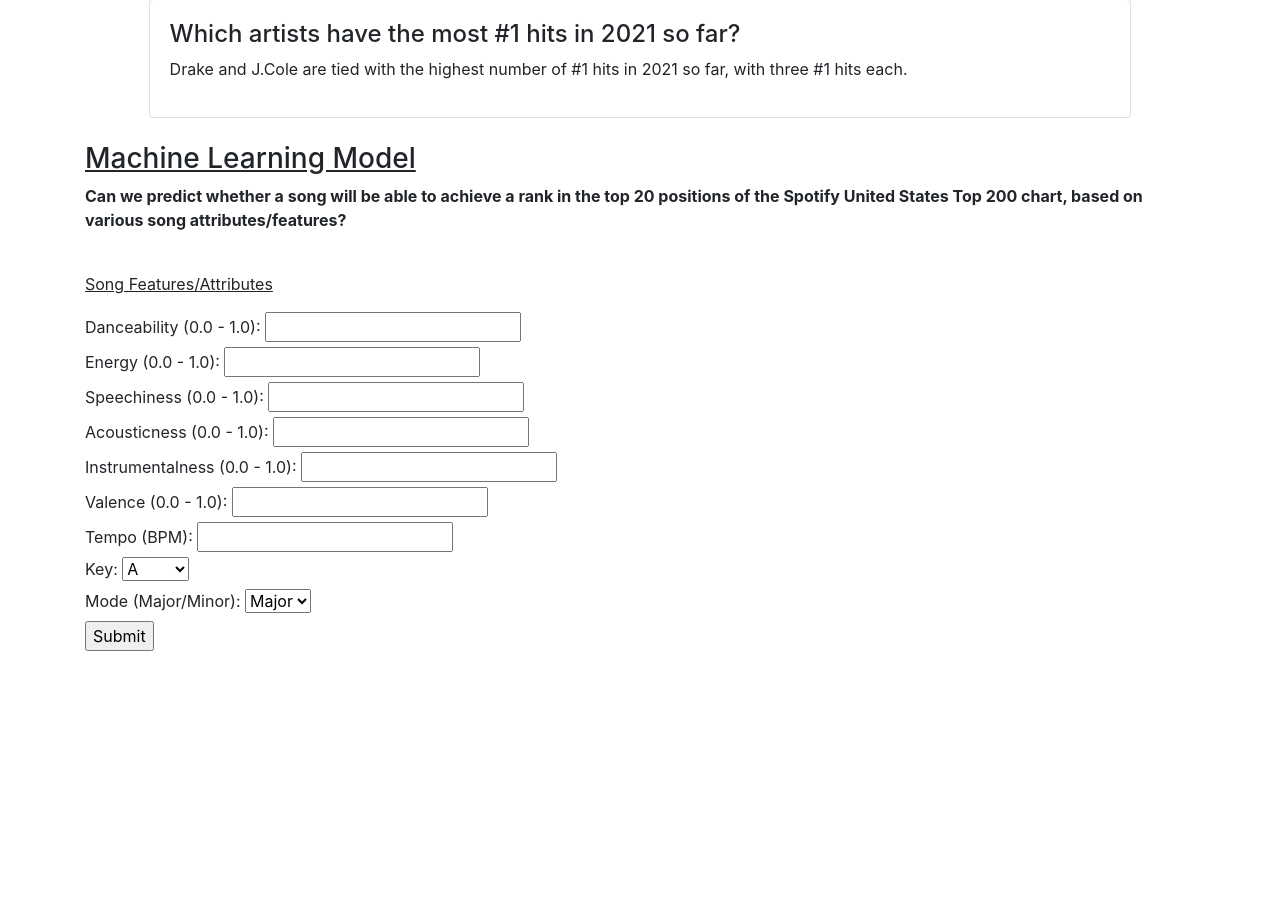
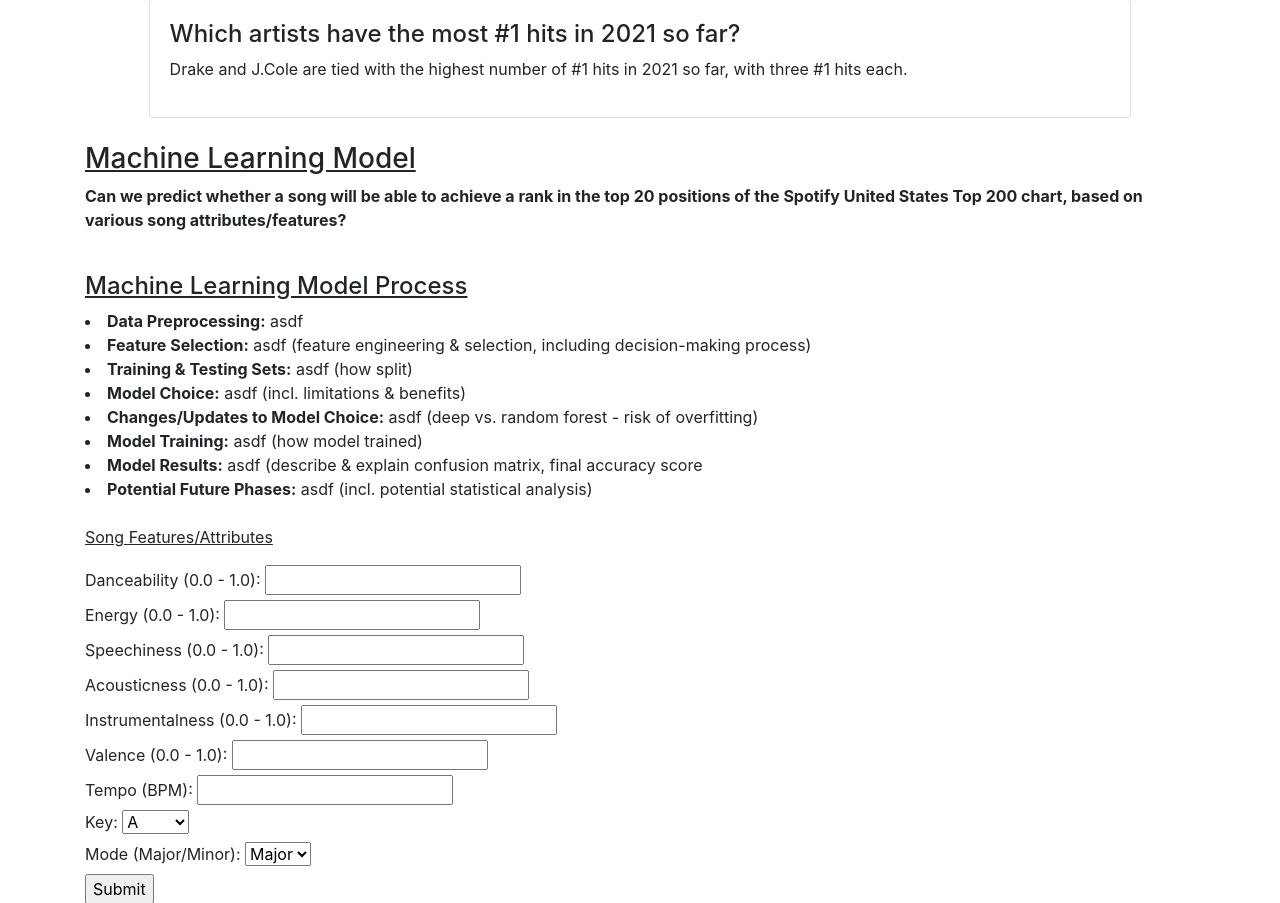
Before and after one commit to aseo67/Top_Songs_Analysis, a Flask app: template templates/index.html in a window 1280 px wide. Shown: the part 1421-2324 px from the top of the page. Before the commit the page ends 2072 px from the top, so only its background shows below. Run offline with Flask 2, Linux system fonts and the light colour scheme; the template is opened without the code that fills it, so the values that code supplies are empty; some libraries are stand-ins or nearby versions.

Commit message:
Update dashboard

```diff
--- a/templates/index.html
+++ b/templates/index.html
@@ -113,6 +113,16 @@
         <h3><u>Machine Learning Model</u></h3>
         <p><b>Can we predict whether a song will be able to achieve a rank in the top 20 positions of the Spotify United States Top 200 chart, based on various song attributes/features?</b></p>
         <br>
+        <h4><u>Machine Learning Model Process</u></h4>
+        <li><b>Data Preprocessing:</b> asdf</li>
+        <li><b>Feature Selection:</b> asdf (feature engineering & selection, including decision-making process)</li>
+        <li><b>Training & Testing Sets:</b> asdf (how split)</li>
+        <li><b>Model Choice:</b> asdf (incl. limitations & benefits)</li>
+        <li><b>Changes/Updates to Model Choice:</b> asdf (deep vs. random forest - risk of overfitting)</li>
+        <li><b>Model Training:</b> asdf (how model trained)</li>
+        <li><b>Model Results:</b> asdf (describe & explain confusion matrix, final accuracy score</li>
+        <li><b>Potential Future Phases:</b> asdf (incl. potential statistical analysis)</li>
+        <br>
         <p><u>Song Features/Attributes</u></p>
         <form action="/predict" method="POST">
             <label>Danceability (0.0 - 1.0):</label>
```
